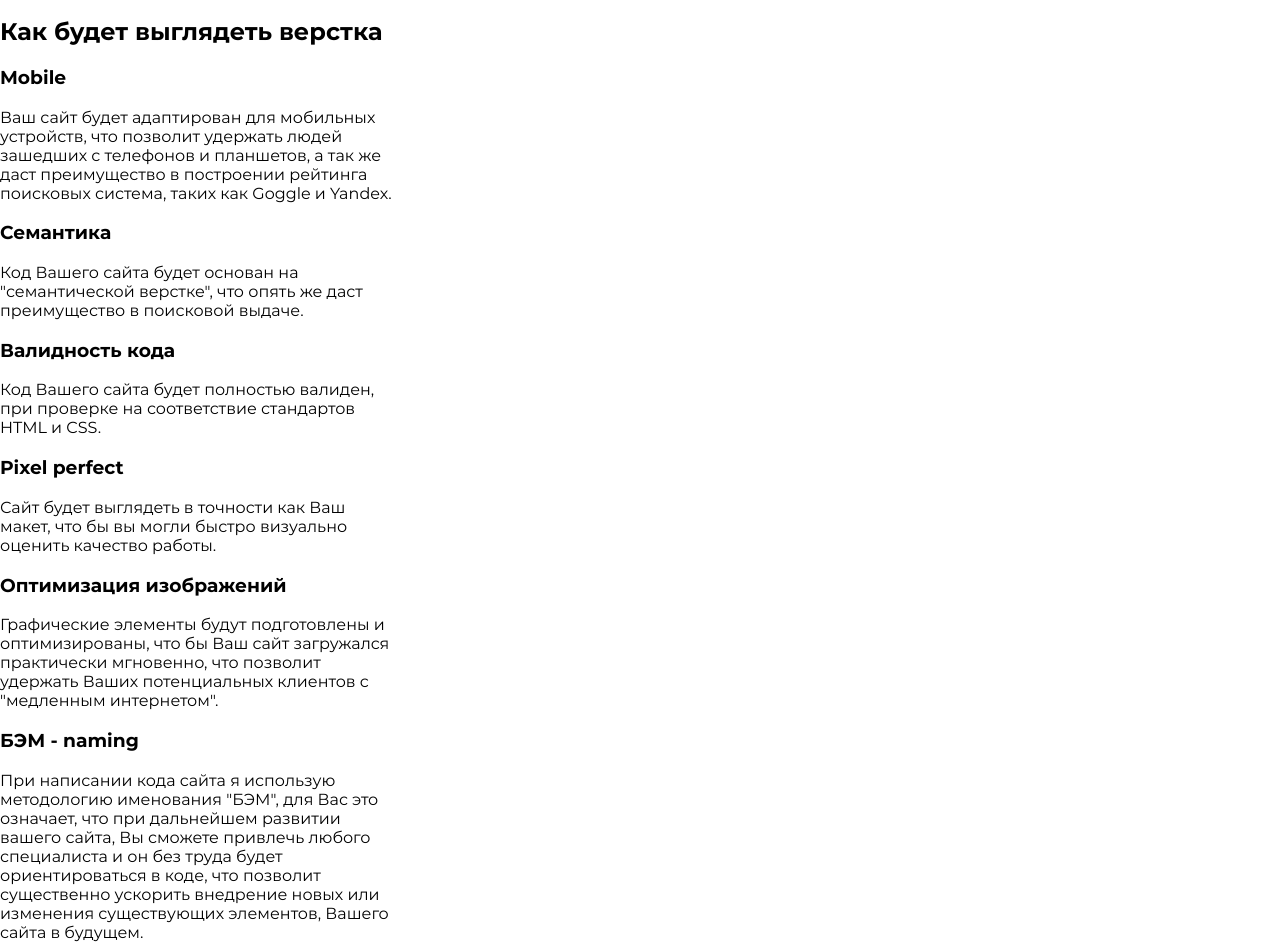
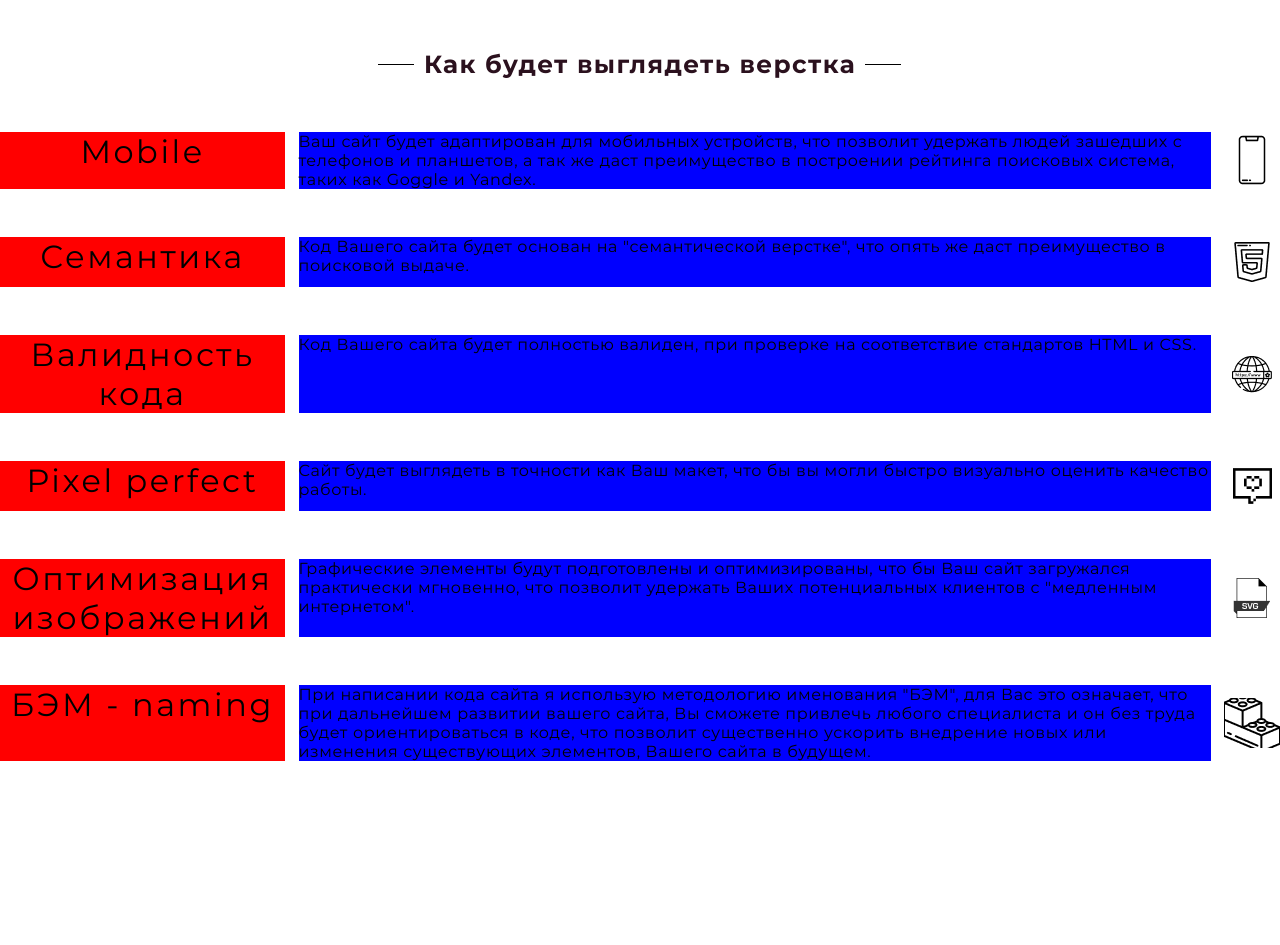
Before and after one commit to Chiga2030/taa-dev.pro, a plain HTML site: page index.html in a window 1280 px wide. Shown: the part 833-1778 px from the top of the page. After the commit the page ends 1642 px from the top, so only its background shows below. Drawn offline with Linux system fonts and the light colour scheme; files whose address does not match are found by name.

Commit message:
4th section style progress

```diff
--- a/index.html
+++ b/index.html
@@ -141,9 +141,9 @@
 
 		<section class="advantages">
 
-			<h2 class="title-advantages">Как будет выглядеть верстка</h2>
+			<h2 class="advantages__title-advantages title-advantages">Как будет выглядеть верстка</h2>
 
-			<div class="advantage">
+			<div class="advantages__advantage advantage">
 				<h3 class="advantage__subtitle">Mobile</h3>
 				<p class="advantage__description">Ваш сайт будет адаптирован для мобильных устройств, что позволит удержать людей зашедших с телефонов и планшетов, а так же даст преимущество в построении рейтинга поисковых система, таких как Goggle и Yandex.</p>
 				<span class="advantage__image advantage__image_mobile">
@@ -151,7 +151,7 @@
 				</span>
 			</div>
 
-			<div class="advantage">
+			<div class="advantages__advantage advantage">
 				<h3 class="advantage__subtitle">Семантика</h3>
 				<p class="advantage__description">Код Вашего сайта будет основан на "семантической верстке", что опять же даст преимущество в поисковой выдаче.</p>
 				<span class="advantage__image advantage__image_semantics">
@@ -159,7 +159,7 @@
 				</span>
 			</div>
 
-			<div class="advantage">
+			<div class="advantages__advantage advantage">
 				<h3 class="advantage__subtitle">Валидность кода</h3>
 				<p class="advantage__description">Код Вашего сайта будет полностью валиден, при проверке на соответствие стандартов HTML и CSS.</p>
 				<span class="advantage__image advantage__image_validity">
@@ -167,7 +167,7 @@
 				</span>
 			</div>
 
-			<div class="advantage">
+			<div class="advantages__advantage advantage">
 				<h3 class="advantage__subtitle">Pixel perfect</h3>
 				<p class="advantage__description">Сайт будет выглядеть в точности как Ваш макет, что бы вы могли быстро визуально оценить качество работы.</p>
 				<span class="advantage__image advantage__image_pixel-perfect">
@@ -175,15 +175,15 @@
 				</span>
 			</div>
 
-			<div class="advantage">
-				<h3 class="advantage__subtitle">Оптимизация <wbr> изображений</h3>
+			<div class="advantages__advantage advantage">
+				<h3 class="advantage__subtitle">Оптимизация <br> изображений</h3>
 				<p class="advantage__description">Графические элементы будут подготовлены и оптимизированы, что бы Ваш сайт загружался практически мгновенно, что позволит удержать Ваших потенциальных клиентов с "медленным интернетом".</p>
 				<span class="advantage__image advantage__image_optimization">
 					<!-- <img src="./img/advantages/optimization.png" alt="svg icon"> -->
 				</span>
 			</div>
 
-			<div class="advantage">
+			<div class="advantages__advantage advantage">
 				<h3 class="advantage__subtitle">БЭМ - naming</h3>
 				<p class="advantage__description">При написании кода сайта я использую методологию именования "БЭМ", для Вас это означает, что при дальнейшем развитии вашего сайта, Вы сможете привлечь любого специалиста и он без труда будет ориентироваться в коде, что позволит существенно ускорить внедрение новых или изменения существующих элементов, Вашего сайта в будущем.</p>
 				<span class="advantage__image advantage__image_bem">
--- a/style.css
+++ b/style.css
@@ -500,3 +500,101 @@ body {
 	font: normal 400 .7em montserrat;
 	letter-spacing: .08em;
 }
+
+/* block adventages - 1440px */
+
+.advantages {
+	grid-column: 1/3;
+}
+
+.advantages__title-advantages {
+	margin: 2em auto 1.2em;
+}
+
+.title-advantages {
+	color: #2B111E;
+	font: normal 700 1.55em montserrat;
+	letter-spacing: .055em;
+	padding: .08em 0 .95em;
+	position: relative;
+	text-align: center;
+}
+
+.title-advantages::before,
+.title-advantages::after {
+	background: url(./img/line.png) no-repeat center;
+	content: '';
+	height: 34px;
+	position: absolute;
+	width: 36px;
+}
+
+.title-advantages::before {
+	transform: translate(-46px, -1px);
+}
+
+.title-advantages::after {
+	transform: translate(9px, -1px);
+}
+
+.advantages__advantage {
+	margin: 0 auto 48px;
+}
+
+.advantage {
+	display: flex;
+	justify-content: space-between;
+	align-items: flex-start;
+	max-width: 1322px;
+}
+
+.advantage__subtitle {
+	align-self: stretch;
+	font: normal 400 2em montserrat;
+	letter-spacing: 0.08em;
+	margin: 0;
+	width: 285px;
+	text-align: center;
+	background: red;
+}
+
+.advantage__description {
+	align-self: stretch;
+	letter-spacing: 0.04em;
+	margin: 0;
+	/*padding: 0 1em;*/
+	width: 912px;
+	background: blue;
+}
+
+.advantage__image {
+	align-self: center;
+
+	/*background: green;*/
+	height: 50px;
+	width: 56px;
+}
+
+.advantage__image_mobile {
+	background: url(img/advantages/mobile.png) no-repeat center;
+}
+
+.advantage__image_semantics {
+	background: url(img/advantages/semantics.png) no-repeat center;
+}
+
+.advantage__image_validity {
+	background: url(img/advantages/validity.png) no-repeat center;
+}
+
+.advantage__image_pixel-perfect {
+	background: url(img/advantages/pixel-perfect.png) no-repeat center;
+}
+
+.advantage__image_optimization {
+	background: url(img/advantages/optimization.png) no-repeat center;
+}
+
+.advantage__image_bem {
+	background: url(img/advantages/bem.png) no-repeat center;
+}
```
